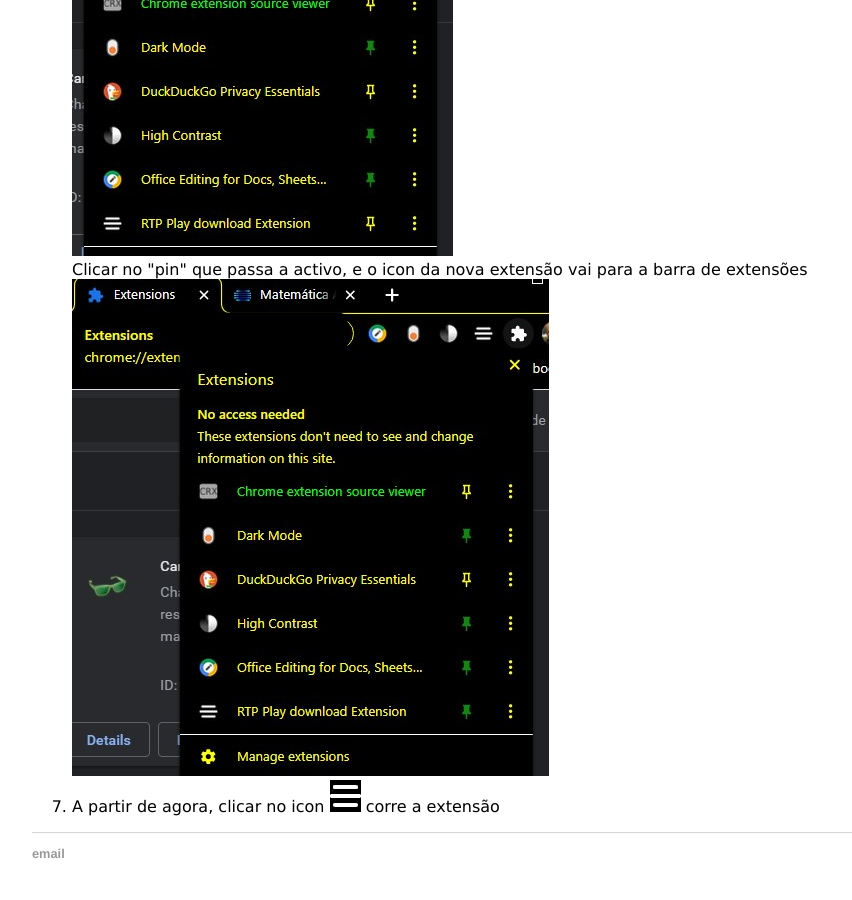
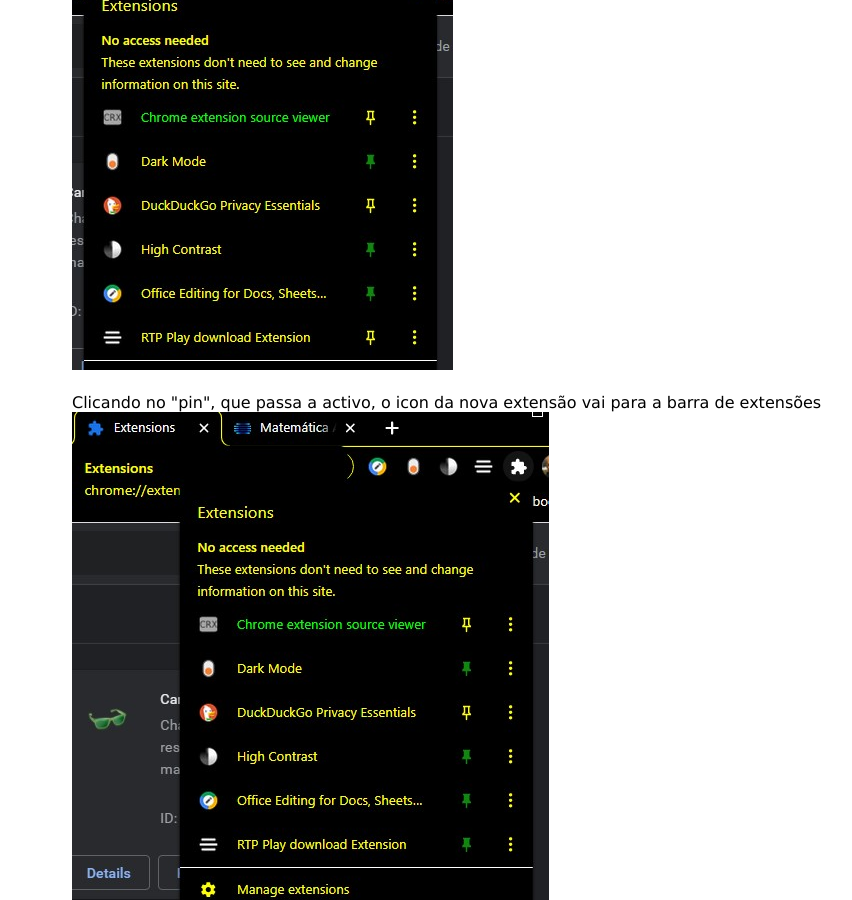
Before and after one commit to rtpplay/recursos.github.io, a Jekyll site: the page built from index.html, in a window 1280 px wide and 900 px high, scrolled down 2184 px. Shown: the whole window, without its empty margins (160-1012 px from the left). Built offline with Jekyll 4.4.1, drawn with Linux system fonts in a browser that asks for light colours; some of the changed text lies outside the part shown.

Commit message:
Update index.html

```diff
--- a/index.html
+++ b/index.html
@@ -20,7 +20,7 @@
 	</i>
 	<ol>
 	<li>
-	baixar estes 4 ficheiros:<br>
+	Baixar estes 4 ficheiros:<br>
 	<a href="files/icon.png" download>icon.png</a> <br>
 		<a href="files/manifest.json" download>manifest.json</a> <br>
 	<a href="files/popup.html" download>popup.html</a> <br>
@@ -39,8 +39,8 @@
 			&ensp; popup.html<br>
 			&ensp; rtp.js<br>
 			<br>
-			exemplo:<br>
-			<img src="files/Screenshot-2021-02-20.jpg"><br>
+			exemplo:<br><br>
+			<img src="files/Screenshot-2021-02-20.jpg"><br><br>
 		</li>
 	</ol>
 		<h3>Passos a seguir: instalar</h3>
@@ -51,15 +51,15 @@
 		<li>No novo menu, clicar en "Extensions"<br>
 			<img src = "files/Screenshot-2021-02-20-chrome.jpg"><br></li>
 		<li>Na página que se abre, clicar no botão "Load unpacked",<br>
-		escolher a pasta que foi criada "RTPplay" e aceitar<br>
-		<img src="files/Screenshot-2021-02-20-unpacked.jpg"><br></li>
-		<li>A extensão fica instalada, agora vamos mover o icon para junto da barra de URLs<br></li>
-		<li>No topo direito, clicar o icon que parece um martelo:<br>
-		<img src="files/Screenshot-2021-02-20-extensions.jpg"><br>
-			Clicar no "pin" que passa a activo, e o icon da nova extensão vai para a barra de extensões<br>
-			<img src="files/Screenshot-2021-02-20-pinned.jpg"><br>
+		escolher a pasta que foi criada "RTPplay" e aceitar<br><br>
+		<img src="files/Screenshot-2021-02-20-unpacked.jpg"><br><br></li>
+		<li>A extensão fica instalada, agora vamos mover o icon para junto da barra de URLs<br><br></li>
+		<li>No topo direito, clicar o icon que parece um martelo:<br><br>
+		<img src="files/Screenshot-2021-02-20-extensions.jpg"><br><br>
+			Clicando no "pin", que passa a activo, o icon da nova extensão vai para a barra de extensões<br>
+			<img src="files/Screenshot-2021-02-20-pinned.jpg"><br><br>
 		</li>
-		<li>A partir de agora, clicar no icon <img src = "files/icon.png"> corre a extensão<br></li>
+		<li>A partir de agora, clicar no icon <img src = "files/icon.png"> corre a extensão<br><br></li>
 
 	</ol>
 
```
